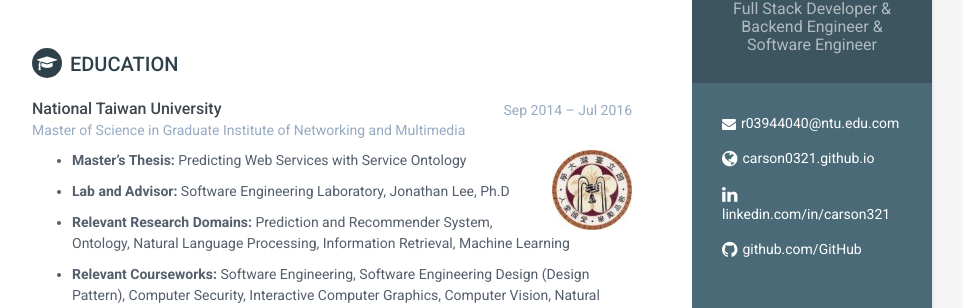
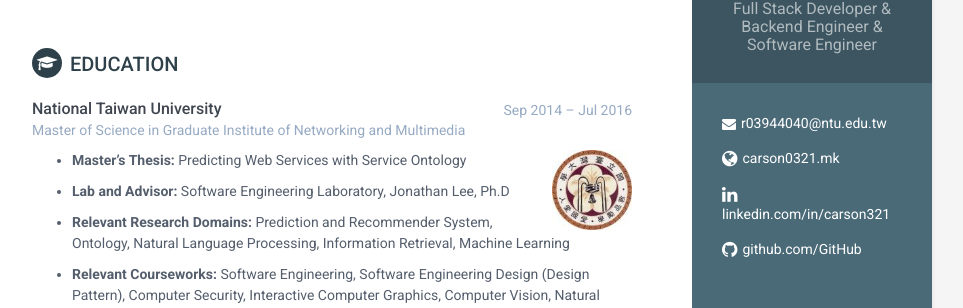
Before and after one commit to carson0321/cv, a Jekyll site: the page built from index.html, in a window 1280 px wide and 900 px high. Shown: the part 255-563 px from the top of the window, without its empty margins (188-1151 px from the left). Built offline with Jekyll 4.4.1, drawn with Linux system fonts in a browser that asks for light colours.

Commit message:
update LICENSE, README.md, _config.yml
update

```diff
--- a/_config.yml
+++ b/_config.yml
@@ -18,9 +18,9 @@
 pic: profile.png  #place a 100x100 picture inside /assets/images/ folder and provide the name of the file below
 
 #sidebar links
-email: r03944040@ntu.edu.com
+email: r03944040@ntu.edu.tw
 #phone: 012 345 6789
-website: carson0321.github.io #do not add http://
+website: carson0321.mk #do not add http://
 linkedin: carson321
 github: carson0321
 #twitter: '@webjeda'
```
Also changed, not shown: README.md, 1 other file.
